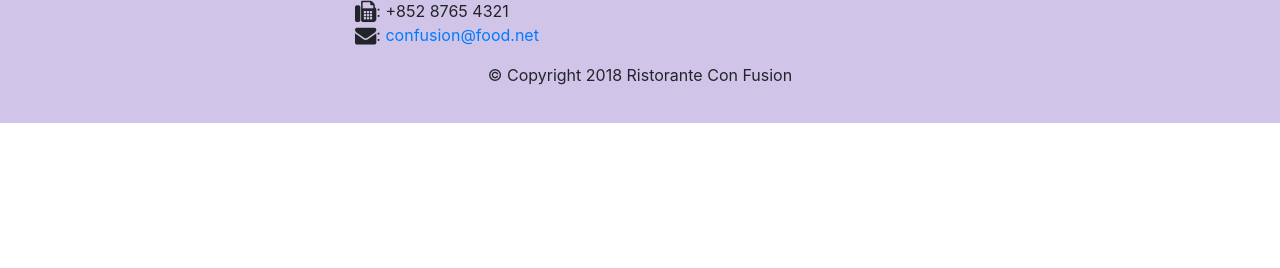
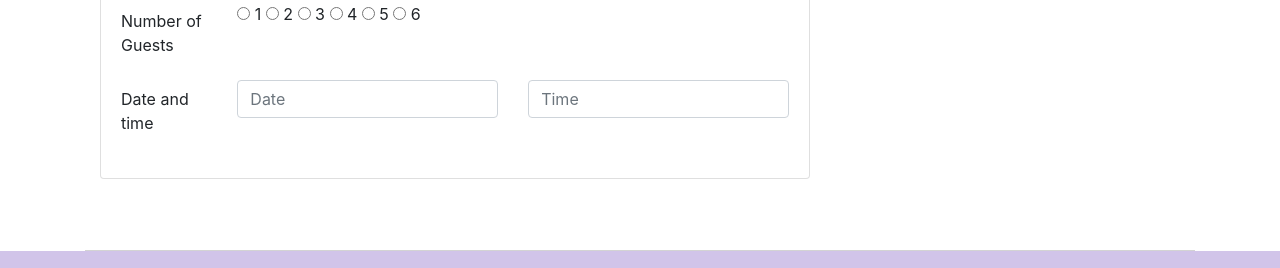
Before and after one commit to VygantasMiskinis/bootstrap, a website: page index.html in a window 1280 px wide. Shown: the part 1683-1951 px from the top of the page. Before the commit the page ends 1806 px from the top, so only its background shows below. Drawn offline with nearby package versions, Linux system fonts and the light colour scheme.

Commit message:
assignment 2 in progrres

```diff
--- a/index.html
+++ b/index.html
@@ -93,6 +93,48 @@
 
             </div>
         </div>
+       <!--  content row for the form  -->
+       <div class="row row-content">
+           <div class="col-12 col-sm-8 align-self-center">
+                <div class="card">
+                    <h3 class="card-header bg-warning text-white">Reserve a table</h3>
+                    <div class="card-body">
+                           <form>
+                                <div class="form-group row">
+                                    <label for="GuestsNum" class="col-md-2 col-form-label">Number of Guests</label>
+                                    <div class="col-md-10">
+                                        <input type="radio"  id="GuestsNum1" name="GuestsNum1">
+                                        <label for="GuestsNum1">1</label>
+                                        <input type="radio"  id="GuestsNum1" name="GuestsNum1">
+                                        <label for="GuestsNum1">2</label>
+                                        <input type="radio"  id="GuestsNum1" name="GuestsNum1">
+                                        <label for="GuestsNum1">3</label>
+                                        <input type="radio"  id="GuestsNum1" name="GuestsNum1">
+                                        <label for="GuestsNum1">4</label>
+                                        <input type="radio"  id="GuestsNum1" name="GuestsNum1">
+                                        <label for="GuestsNum1">5</label>
+                                        <input type="radio"  id="GuestsNum1" name="GuestsNum1">
+                                        <label for="GuestsNum1">6</label>
+
+                                </div>
+                                </div>
+                                 <div class="form-group row">
+                                    <label for="Date" class="col-md-2 col-form-label">Date and time</label>
+                                    <div class="col-md-5">
+                                        <input type="text" class="form-control" id="Date" name="Date"
+                                        placeholder="Date">
+                                    </div>
+                                        <div class="col-md-5">
+                                        <input type="Text" class="form-control" id="Time" name="Timee"
+                                        placeholder="Time">
+                                    </div>
+                                 </div>
+
+                           </form>
+                    </div>
+                </div>
+            </div>
+        </div>
     </div>
 
     <footer class="footer">
```
